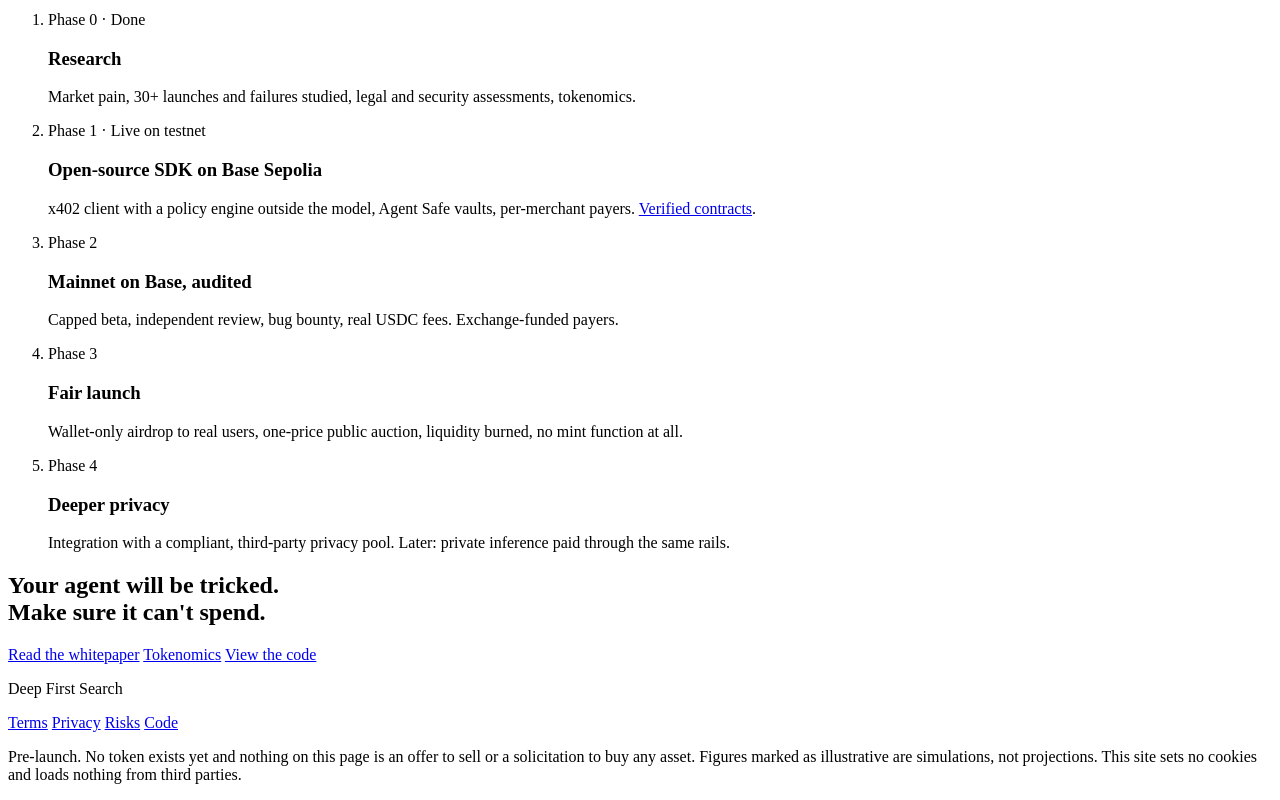
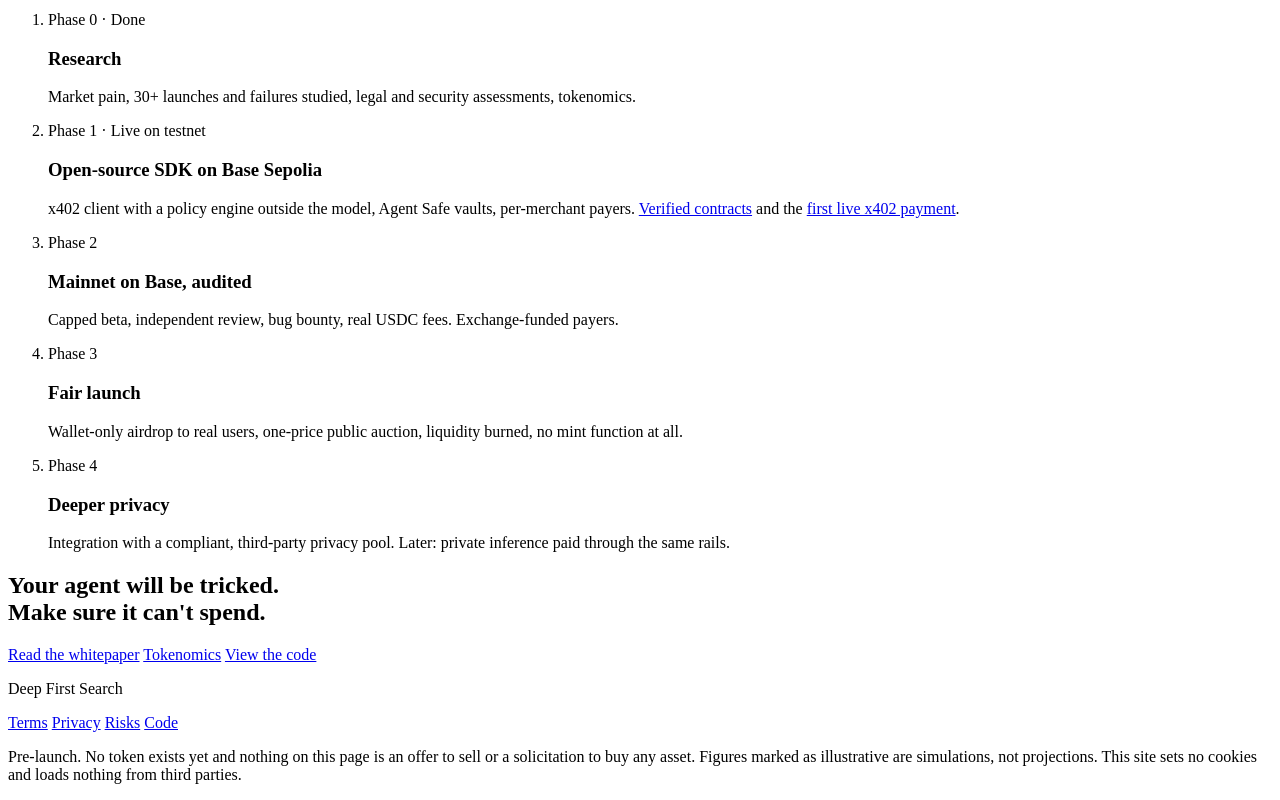
Before and after one commit to DeepFirstHQ/deepfirstsearch, a website built with Vite: page web/index.html in a window 1280 px wide. Shown: the part 4631-5431 px from the top of the page. Built offline with nearby package versions, Linux system fonts and the light colour scheme; some packages are replaced by stand-ins of ours; animation ran at ten frames a second.

Commit message:
Record the first live x402 payment on Base Sepolia
Co-Authored-By: Claude Opus 5.5 (1M context) <noreply@anthropic.com>

```diff
--- a/sdk/examples/sepolia-live.ts
+++ b/sdk/examples/sepolia-live.ts
@@ -127,6 +127,7 @@ async function pay() {
     const payload = decodePaymentSignatureHeader(sig);
     const verified = await facilitator.verify(payload as never, requirement as never);
     if (!verified.isValid) {
+      console.error(`facilitator rejected the payment: ${verified.invalidReason} ${verified.invalidMessage ?? ""}`);
       res.writeHead(402).end(`verify failed: ${verified.invalidReason}`);
       return;
     }
--- a/web/index.html
+++ b/web/index.html
@@ -290,7 +290,7 @@
             <li class="step">
               <p class="step__phase">Phase 1 · Live on testnet</p>
               <h3>Open-source SDK on Base Sepolia</h3>
-              <p>x402 client with a policy engine outside the model, Agent Safe vaults, per-merchant payers. <a href="https://base-sepolia.blockscout.com/address/0x48b2E4e63497540Ae975dC839A42D220ca171798" rel="noopener">Verified contracts</a>.</p>
+              <p>x402 client with a policy engine outside the model, Agent Safe vaults, per-merchant payers. <a href="https://base-sepolia.blockscout.com/address/0x48b2E4e63497540Ae975dC839A42D220ca171798" rel="noopener">Verified contracts</a> and the <a href="https://sepolia.basescan.org/tx/0x28c60778fcc40110440ec7fb7c944ad28fa90d5a5c26f639a5001c2736d85e5b" rel="noopener">first live x402 payment</a>.</p>
             </li>
             <li class="step">
               <p class="step__phase">Phase 2</p>
```
Also changed, not shown: docs/DEPLOYMENTS.md (+1 -0 lines), README.md.
